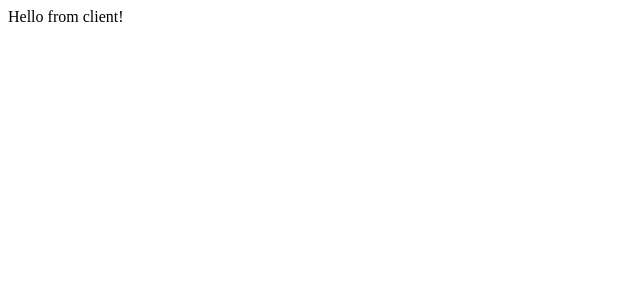
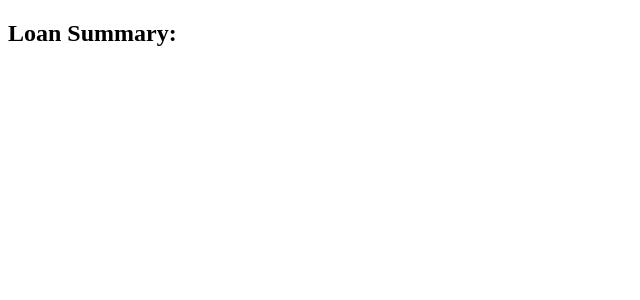
Before and after one commit to griseldasanchez/finance-tools, a React app: page / in a window 1280 px wide. Shown: the top 300 px of the page, without its empty margins (0-640 px from the left). Built offline with nearby package versions, Linux system fonts and the light colour scheme; the HTML template or start-up script is replaced by a standard one.

Commit message:
Adds CSS stylesheet

```diff
--- a/client/src/app.jsx
+++ b/client/src/app.jsx
@@ -2,7 +2,7 @@ import React from 'react';
 
 class App extends React.Component {
   render() {
-    return <div>Hello from client! </div>;
+    return <h2>Loan Summary: </h2>
   }
 }
 
```
Also changed, not shown: 2 other files (tests, documents, lock files or other folders).
